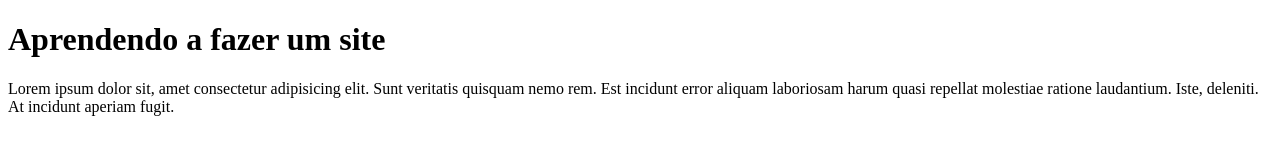
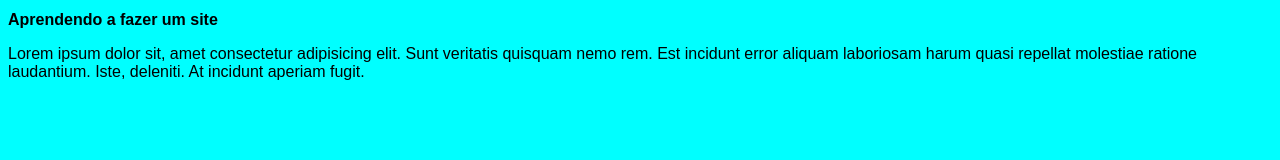
Before and after one commit to WevertonFernandes/primeiroteste, a plain HTML site: page index.html in a window 1280 px wide. Drawn offline with Linux system fonts and the light colour scheme.

Commit message:
Update index.html

```diff
--- a/index.html
+++ b/index.html
@@ -5,6 +5,7 @@
     <meta http-equiv="X-UA-Compatible" content="IE=edge">
     <meta name="viewport" content="width=device-width, initial-scale=1.0">
     <title>Meu primeiro site</title>
+    <link rel="stylesheet" href="stilos/style.css">
 </head>
 <body>
     <h1>Aprendendo a fazer um site</h1>
```
